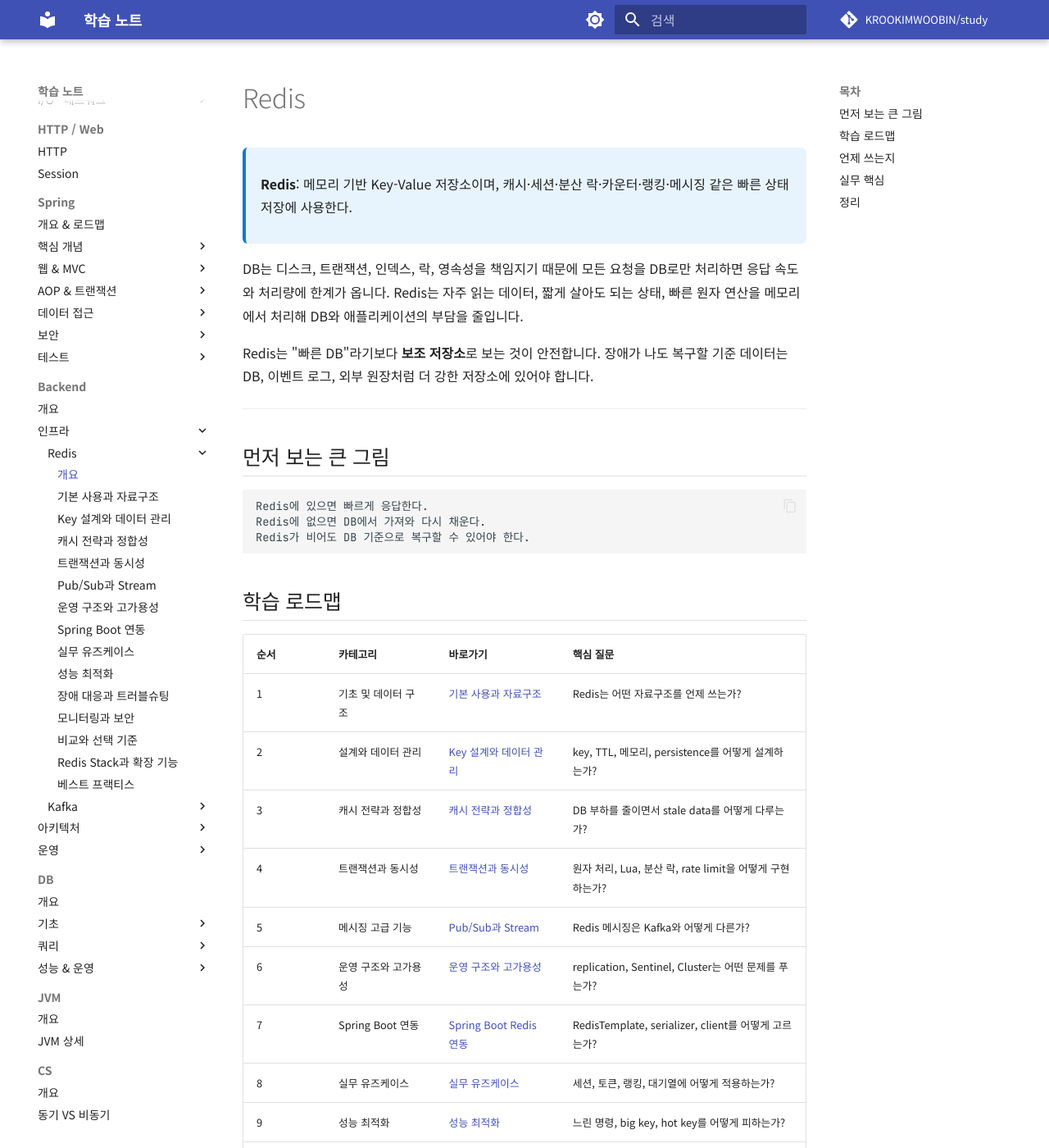
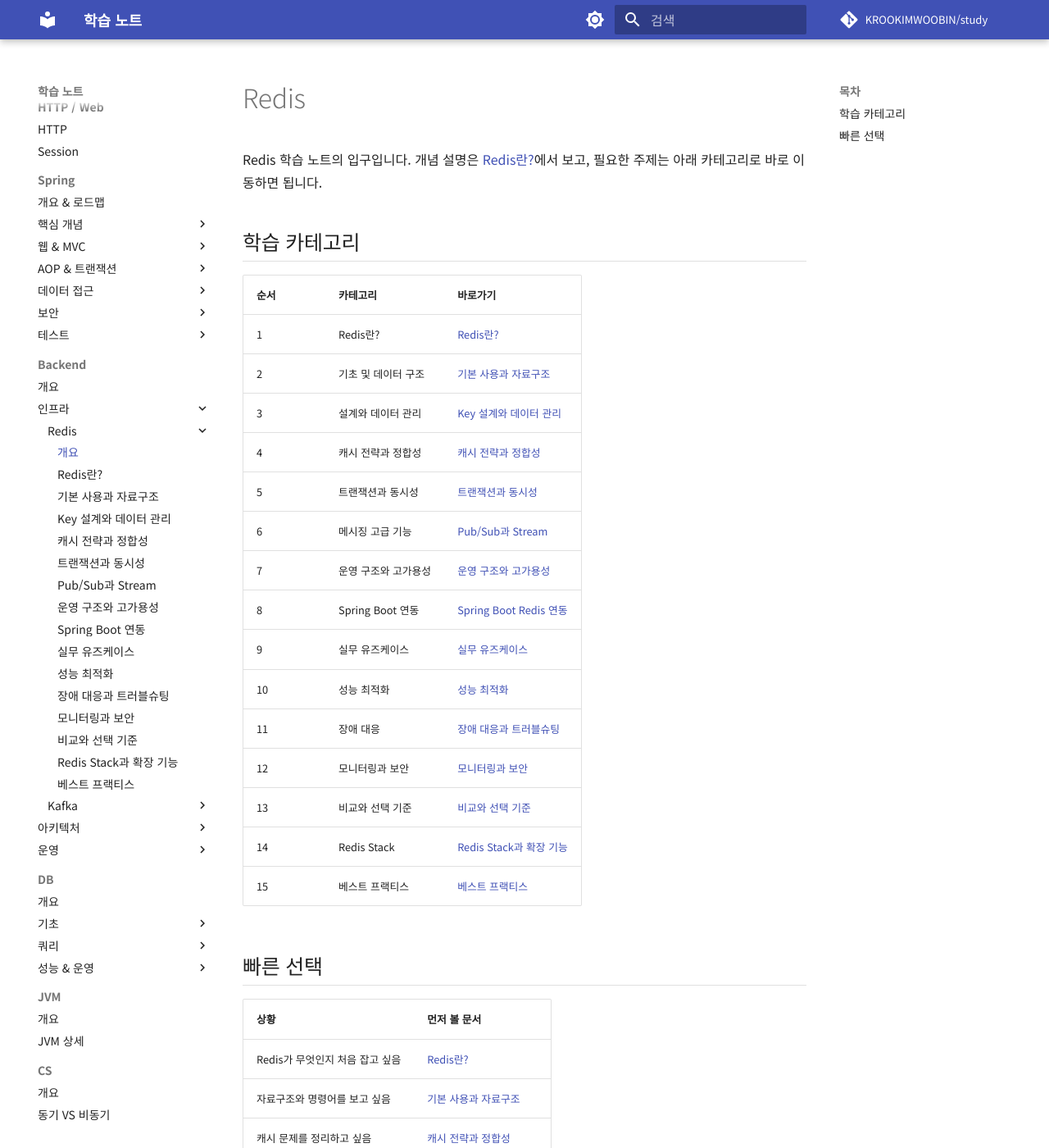
Before and after one commit to KROOKIMWOOBIN/study, an MkDocs documentation site: the page built from docs/backend/infra/redis.md, in a window 1280 px wide and 1400 px high. Shown: the whole window at 82% size. Built offline with MkDocs 1.6.1 and Material for MkDocs 9.7.7, drawn with Linux system fonts in a browser that asks for light colours; comment, search, counter and statistics services are not loaded; some of the changed text lies outside the part shown.

Commit message:
docs: slim redis overview

````diff
--- a/docs/backend/infra/redis.md
+++ b/docs/backend/infra/redis.md
@@ -1,81 +1,39 @@
 # Redis
 
-<div class="concept-box" markdown="1">
+Redis 학습 노트의 입구입니다. 개념 설명은 [Redis란?](./redis/redis란.md)에서 보고, 필요한 주제는 아래 카테고리로 바로 이동하면 됩니다.
 
-**Redis**: 메모리 기반 Key-Value 저장소이며, 캐시·세션·분산 락·카운터·랭킹·메시징 같은 빠른 상태 저장에 사용한다.
+## 학습 카테고리
 
-</div>
+| 순서 | 카테고리 | 바로가기 |
+|------|----------|----------|
+| 1 | Redis란? | [Redis란?](./redis/redis란.md) |
+| 2 | 기초 및 데이터 구조 | [기본 사용과 자료구조](./redis/기본사용.md) |
+| 3 | 설계와 데이터 관리 | [Key 설계와 데이터 관리](./redis/데이터관리.md) |
+| 4 | 캐시 전략과 정합성 | [캐시 전략과 정합성](./redis/캐시패턴.md) |
+| 5 | 트랜잭션과 동시성 | [트랜잭션과 동시성](./redis/동시성락.md) |
+| 6 | 메시징 고급 기능 | [Pub/Sub과 Stream](./redis/메시징.md) |
+| 7 | 운영 구조와 고가용성 | [운영 구조와 고가용성](./redis/구조와운영.md) |
+| 8 | Spring Boot 연동 | [Spring Boot Redis 연동](./redis/springboot.md) |
+| 9 | 실무 유즈케이스 | [실무 유즈케이스](./redis/실무유즈케이스.md) |
+| 10 | 성능 최적화 | [성능 최적화](./redis/성능최적화.md) |
+| 11 | 장애 대응 | [장애 대응과 트러블슈팅](./redis/장애대응.md) |
+| 12 | 모니터링과 보안 | [모니터링과 보안](./redis/모니터링보안.md) |
+| 13 | 비교와 선택 기준 | [비교와 선택 기준](./redis/비교선택.md) |
+| 14 | Redis Stack | [Redis Stack과 확장 기능](./redis/redis-stack.md) |
+| 15 | 베스트 프랙티스 | [베스트 프랙티스](./redis/베스트프랙티스.md) |
 
-DB는 디스크, 트랜잭션, 인덱스, 락, 영속성을 책임지기 때문에 모든 요청을 DB로만 처리하면 응답 속도와 처리량에 한계가 옵니다. Redis는 자주 읽는 데이터, 짧게 살아도 되는 상태, 빠른 원자 연산을 메모리에서 처리해 DB와 애플리케이션의 부담을 줄입니다.
+## 빠른 선택
 
-Redis는 "빠른 DB"라기보다 **보조 저장소**로 보는 것이 안전합니다. 장애가 나도 복구할 기준 데이터는 DB, 이벤트 로그, 외부 원장처럼 더 강한 저장소에 있어야 합니다.
-
----
-
-## 먼저 보는 큰 그림
-
-```text
-Redis에 있으면 빠르게 응답한다.
-Redis에 없으면 DB에서 가져와 다시 채운다.
-Redis가 비어도 DB 기준으로 복구할 수 있어야 한다.
-```
-
-## 학습 로드맵
-
-| 순서 | 카테고리 | 바로가기 | 핵심 질문 |
-|------|----------|----------|-----------|
-| 1 | 기초 및 데이터 구조 | [기본 사용과 자료구조](./redis/기본사용.md) | Redis는 어떤 자료구조를 언제 쓰는가? |
-| 2 | 설계와 데이터 관리 | [Key 설계와 데이터 관리](./redis/데이터관리.md) | key, TTL, 메모리, persistence를 어떻게 설계하는가? |
-| 3 | 캐시 전략과 정합성 | [캐시 전략과 정합성](./redis/캐시패턴.md) | DB 부하를 줄이면서 stale data를 어떻게 다루는가? |
-| 4 | 트랜잭션과 동시성 | [트랜잭션과 동시성](./redis/동시성락.md) | 원자 처리, Lua, 분산 락, rate limit을 어떻게 구현하는가? |
-| 5 | 메시징 고급 기능 | [Pub/Sub과 Stream](./redis/메시징.md) | Redis 메시징은 Kafka와 어떻게 다른가? |
-| 6 | 운영 구조와 고가용성 | [운영 구조와 고가용성](./redis/구조와운영.md) | replication, Sentinel, Cluster는 어떤 문제를 푸는가? |
-| 7 | Spring Boot 연동 | [Spring Boot Redis 연동](./redis/springboot.md) | RedisTemplate, serializer, client를 어떻게 고르는가? |
-| 8 | 실무 유즈케이스 | [실무 유즈케이스](./redis/실무유즈케이스.md) | 세션, 토큰, 랭킹, 대기열에 어떻게 적용하는가? |
-| 9 | 성능 최적화 | [성능 최적화](./redis/성능최적화.md) | 느린 명령, big key, hot key를 어떻게 피하는가? |
-| 10 | 장애 대응 | [장애 대응과 트러블슈팅](./redis/장애대응.md) | timeout, OOM, failover, slot 문제를 어떤 순서로 보는가? |
-| 11 | 모니터링과 보안 | [모니터링과 보안](./redis/모니터링보안.md) | 어떤 지표와 보안 설정을 운영 기준으로 둘 것인가? |
-| 12 | 비교와 선택 기준 | [비교와 선택 기준](./redis/비교선택.md) | Redis를 언제 쓰고 언제 피해야 하는가? |
-| 13 | Redis Stack | [Redis Stack과 확장 기능](./redis/redis-stack.md) | RedisJSON, Search, Bloom 같은 모듈은 언제 고려하는가? |
-| 14 | 베스트 프랙티스 | [베스트 프랙티스](./redis/베스트프랙티스.md) | 실무 체크리스트와 안티패턴은 무엇인가? |
-
-## 언제 쓰는지
-
-| 상황 | 적합도 | 이유 |
-|------|--------|------|
-| 자주 읽지만 자주 바뀌지 않는 데이터 | 높음 | DB 조회를 줄이고 응답 속도 개선 |
-| 세션, 인증 토큰 같은 짧은 상태 | 높음 | TTL로 자동 만료 가능 |
-| 카운터, 조회수, Rate Limit | 높음 | 원자 증가 연산이 빠름 |
-| 랭킹, 점수 정렬 | 높음 | Sorted Set이 적합 |
-| 짧은 분산 락 | 조건부 | 단기 중복 실행 방지에 사용하되 멱등성 필요 |
-| 반드시 유실되면 안 되는 원장 데이터 | 낮음 | Redis 장애·failover·설정 오류에 취약 |
-| 복잡한 조인과 검색 | 낮음 | RDBMS나 검색 엔진 역할이 아님 |
-
-## 실무 핵심
-
-| 주제 | 기준 |
-|------|------|
-| Cache | Cache Aside, 짧은 TTL, DB 변경 후 캐시 삭제를 기본으로 검토 |
-| Warming | 트래픽이 예측되는 핵심 데이터는 미리 적재하되 TTL jitter를 함께 고려 |
-| Penetration | 존재하지 않는 값 반복 조회는 null cache, 입력 검증, Bloom Filter로 완화 |
-| Key | 도메인과 용도가 드러나게 `:`로 계층화하고, cluster 다중 키는 hash tag 고려 |
-| Memory | `maxmemory`, eviction 정책, big key 제한을 명확히 둠 |
-| Lock | `SET NX PX`, 소유자 확인 삭제, DB unique나 멱등성과 함께 사용 |
-| 장애 | Redis가 비어도 DB 기준으로 복구 가능한지 먼저 확인 |
-| 관찰 | Hit Ratio, memory, latency, evictions, replication lag, connection을 알림으로 관리 |
-
-## 정리
-
-| 항목 | 설명 |
-|------|------|
-| 핵심 용도 | 캐시, TTL 상태, 카운터, 랭킹, 분산 락, 메시징 |
-| 가장 큰 강점 | 메모리 기반 빠른 응답과 다양한 자료구조 |
-| 가장 큰 주의점 | 메모리 한계, big key, hot key, 캐시 정합성, 비동기 복제 |
-| 운영 핵심 | TTL, eviction, persistence, replication, slowlog, failover |
+| 상황 | 먼저 볼 문서 |
+|------|--------------|
+| Redis가 무엇인지 처음 잡고 싶음 | [Redis란?](./redis/redis란.md) |
+| 자료구조와 명령어를 보고 싶음 | [기본 사용과 자료구조](./redis/기본사용.md) |
+| 캐시 문제를 정리하고 싶음 | [캐시 전략과 정합성](./redis/캐시패턴.md) |
+| 운영 장애를 봐야 함 | [장애 대응과 트러블슈팅](./redis/장애대응.md) |
+| Spring Boot에서 써야 함 | [Spring Boot Redis 연동](./redis/springboot.md) |
 
 ---
 
 **관련 파일:**
-- [동시성 제어](../operations/concurrency.md) — 분산 락과 중복 실행 방지
-- [모니터링](../operations/monitoring.md) — 지표와 알림 설계
-- [Kafka](./kafka.md) — 메시지 기반 비동기 처리
+- [Backend 개요](../backend.md)
+- [Kafka](./kafka.md)
--- a/mkdocs.yml
+++ b/mkdocs.yml
@@ -182,6 +182,7 @@ nav:
     - 인프라:
       - Redis:
         - 개요: backend/infra/redis.md
+        - Redis란?: backend/infra/redis/redis란.md
         - 기본 사용과 자료구조: backend/infra/redis/기본사용.md
         - Key 설계와 데이터 관리: backend/infra/redis/데이터관리.md
         - 캐시 전략과 정합성: backend/infra/redis/캐시패턴.md
````
Also changed, not shown: docs/backend/infra/redis/redis란.md (added, +140 -0 lines), docs/backend/infra/redis/기본사용.md (+10 -8 lines).
